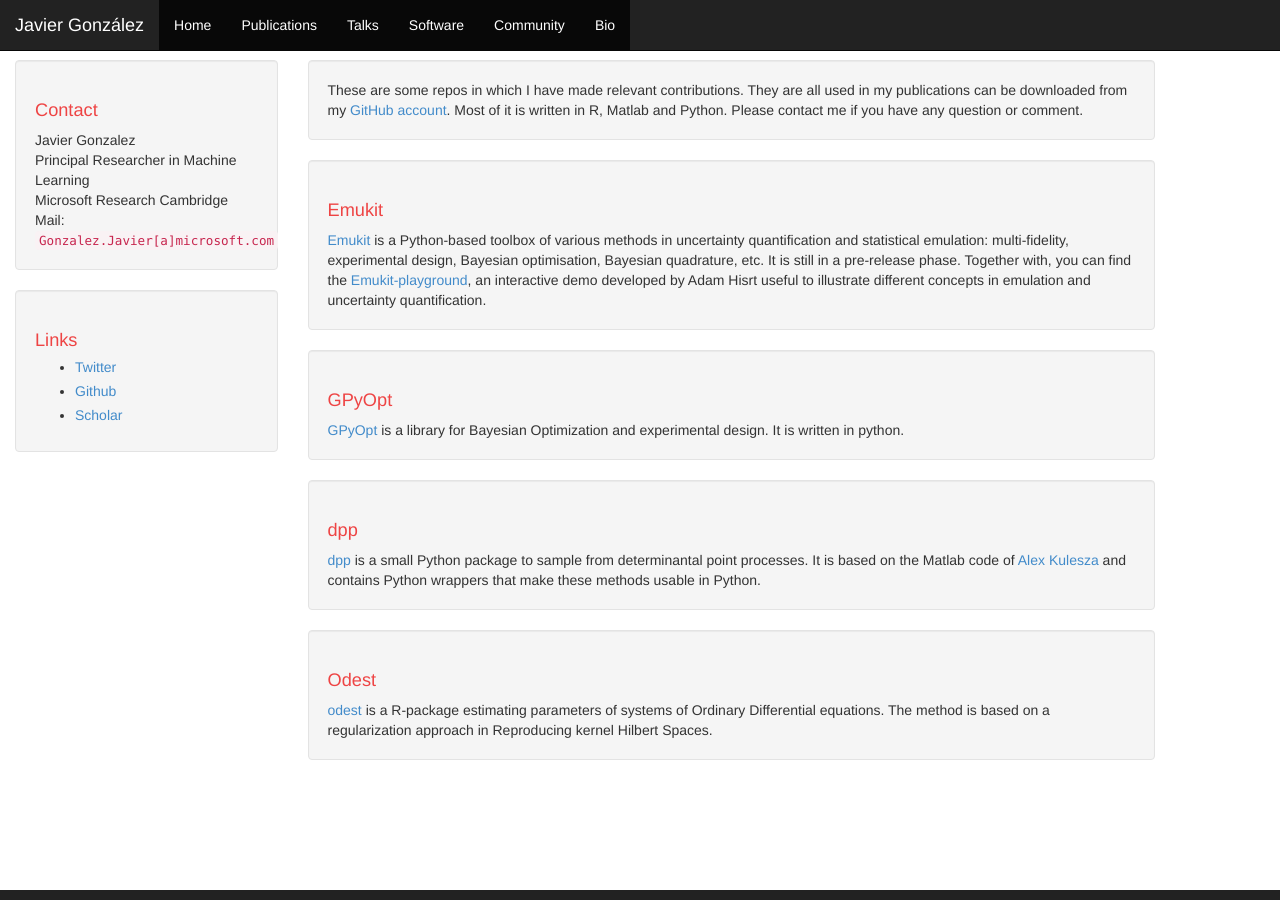
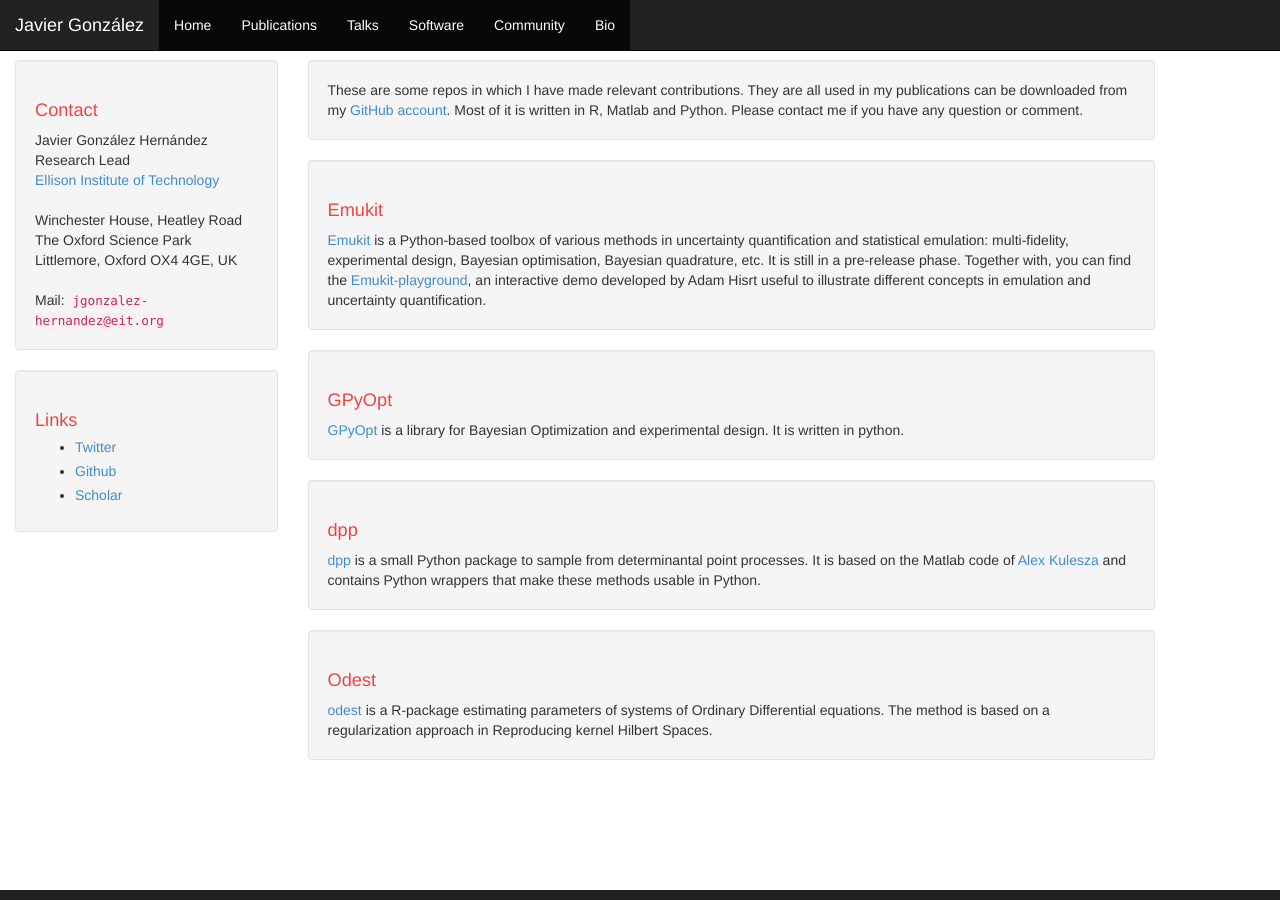
Before and after one commit to javiergonzalezh/javiergonzalezh.github.io, a Jekyll site: the page built from software.html, in a window 1280 px wide. Built offline with Jekyll 4.4.1, drawn with Linux system fonts in a browser that asks for light colours.

Commit message:
Update contact information in sidebar.html

```diff
--- a/_includes/sidebar.html
+++ b/_includes/sidebar.html
@@ -1,10 +1,15 @@
 
 <div class="sidebar well">
     <h1>Contact</h1>
-    Javier Gonzalez </br>
-    Principal Researcher in Machine Learning</br>
-    Microsoft Research Cambridge</br>
-    Mail: <code>Gonzalez.Javier[a]microsoft.com</code>
+    Javier González Hernández</br>
+    Research Lead</br>
+    <a href="https://eit.org">Ellison Institute of Technology</a></br>
+    </br>
+    Winchester House, Heatley Road</br>
+    The Oxford Science Park</br>
+    Littlemore, Oxford OX4 4GE, UK</br>
+    </br>
+    Mail: <code>jgonzalez-hernandez@eit.org</code>
 </div>
 
 <div class="sidebar well">
```
